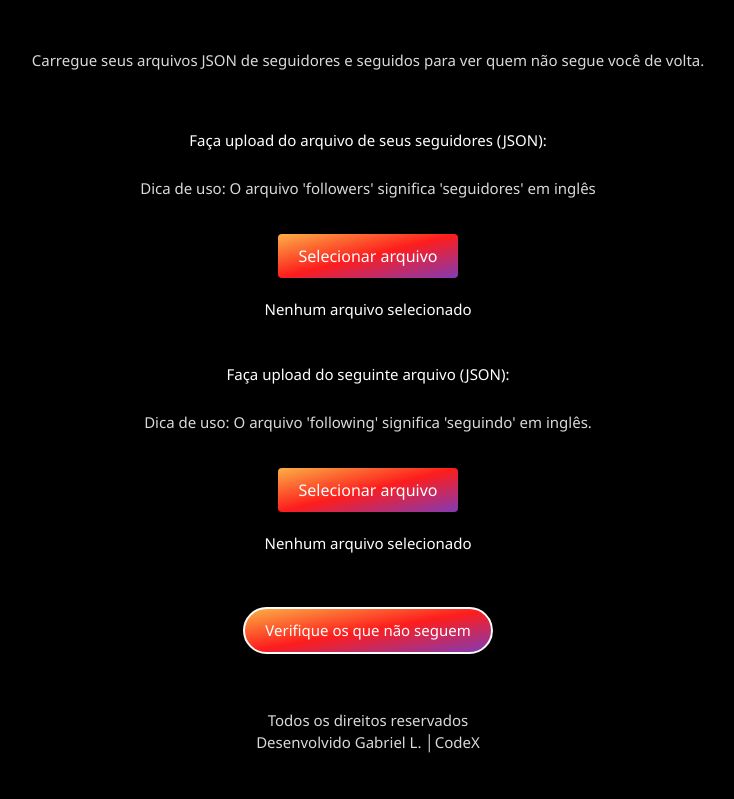
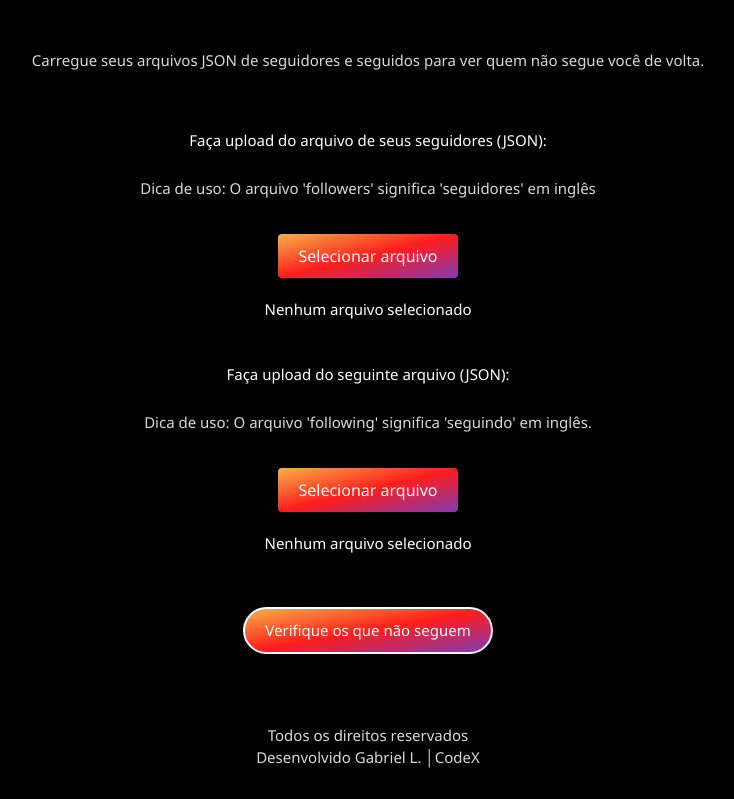
Before and after one commit to gabrielucasantos/InstaCheck, a plain HTML site: page index.html in a window 1280 px wide. Shown: the part 104-903 px from the top of the page, without its empty margins (272-1006 px from the left). Before the commit the page ends 873 px from the top, so only its background shows below. Drawn offline with nearby package versions, Linux system fonts and the light colour scheme.

Commit message:
Update style.css

```diff
--- a/style.css
+++ b/style.css
@@ -70,6 +70,18 @@ button:hover {
     box-shadow: 0 0 20px rgba(0, 0, 0, 0.7);
 }
 
+.footer {
+    width: 100%;
+    padding: 1rem;
+    background-color: var(--black);
+    display: flex;
+    justify-content: center;
+    align-items: center;
+    color: #777777;
+    font-size: 1rem;
+    text-align: center;
+}
+
 #result {
     display: flex;
     flex-direction: column;
```
